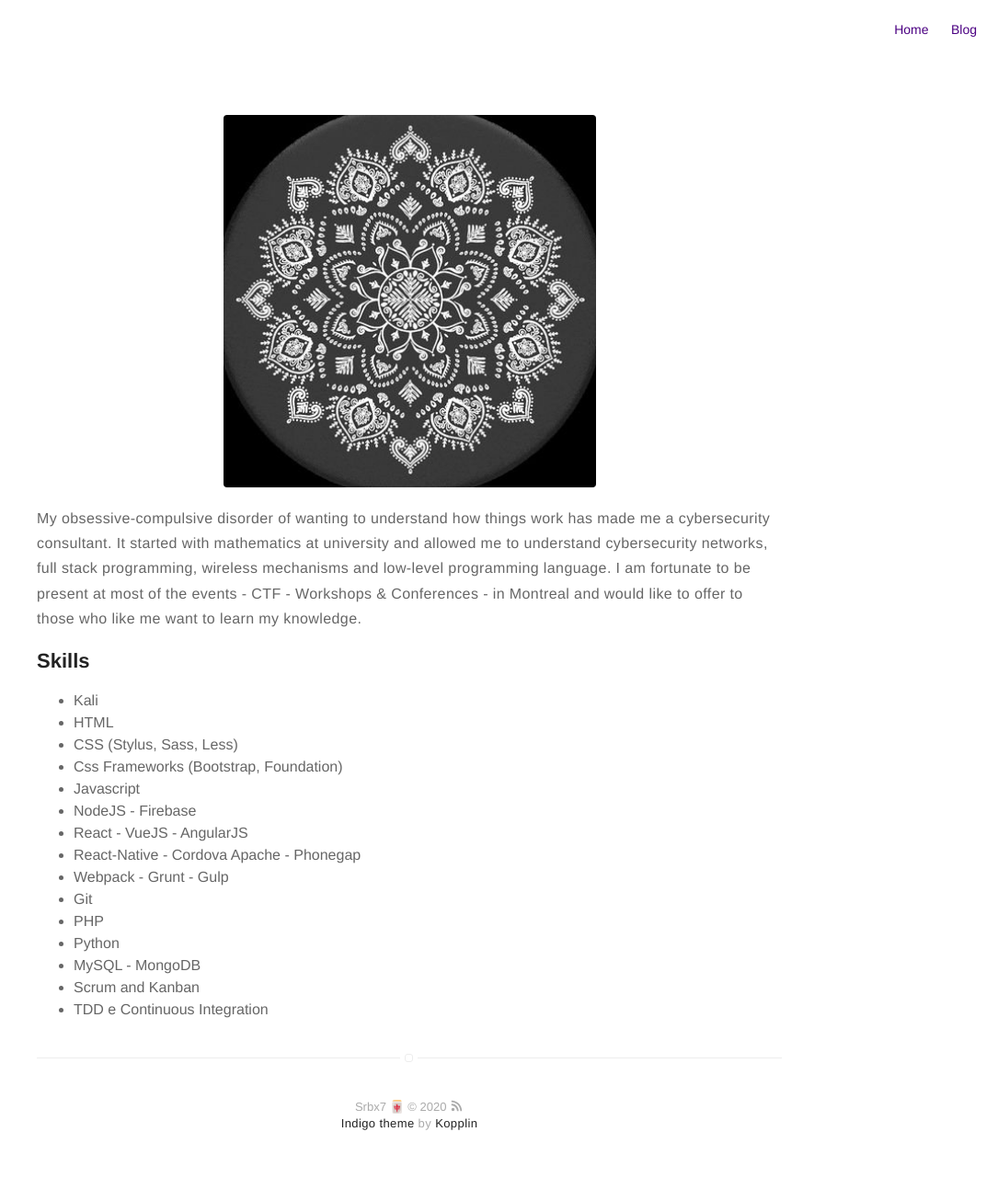
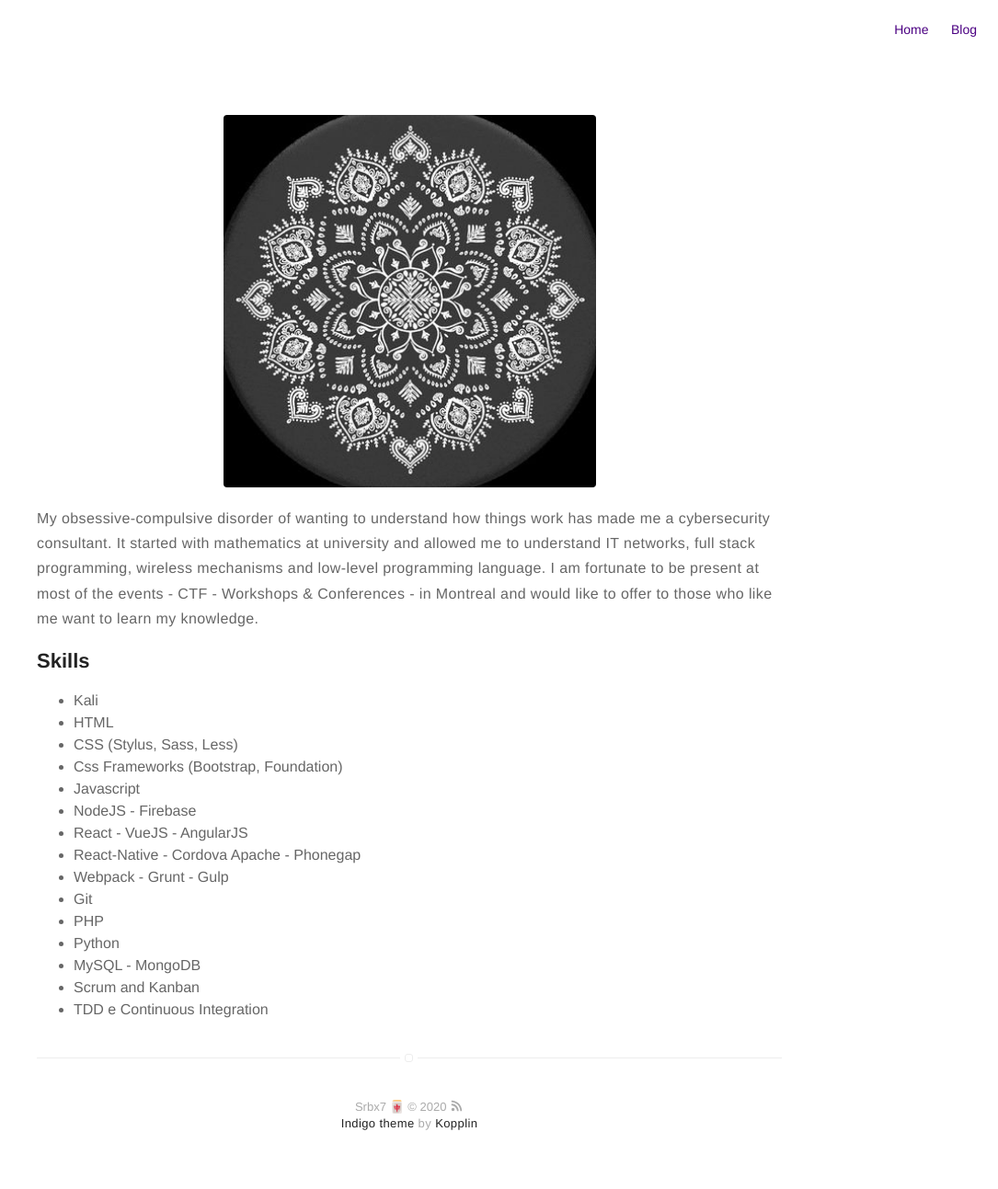
Before and after one commit to KevinCarroll7737/kevincarroll7737.github.io, a Jekyll site: the page built from about.md, in a window 1280 px wide. Shown: the whole page at 92% size, without its empty margins (195-1280 px from the left). Built offline with Jekyll 4.4.1, drawn with Linux system fonts in a browser that asks for light colours.

Commit message:
Update about.md

```diff
--- a/about.md
+++ b/about.md
@@ -4,7 +4,7 @@ layout: page
 ---
 ![Profile Image]({{ site.url }}/{{ site.picture }})
 
-<p>My obsessive-compulsive disorder of wanting to understand how things work has made me a cybersecurity consultant. It started with mathematics at university and allowed me to understand cybersecurity networks, full stack programming, wireless mechanisms and low-level programming language. I am fortunate to be present at most of the events - CTF - Workshops & Conferences - in Montreal and would like to offer to those who like me want to learn my knowledge.</p>
+<p>My obsessive-compulsive disorder of wanting to understand how things work has made me a cybersecurity consultant. It started with mathematics at university and allowed me to understand IT networks, full stack programming, wireless mechanisms and low-level programming language. I am fortunate to be present at most of the events - CTF - Workshops & Conferences - in Montreal and would like to offer to those who like me want to learn my knowledge.</p>
 
 <h2>Skills</h2>
 
```
